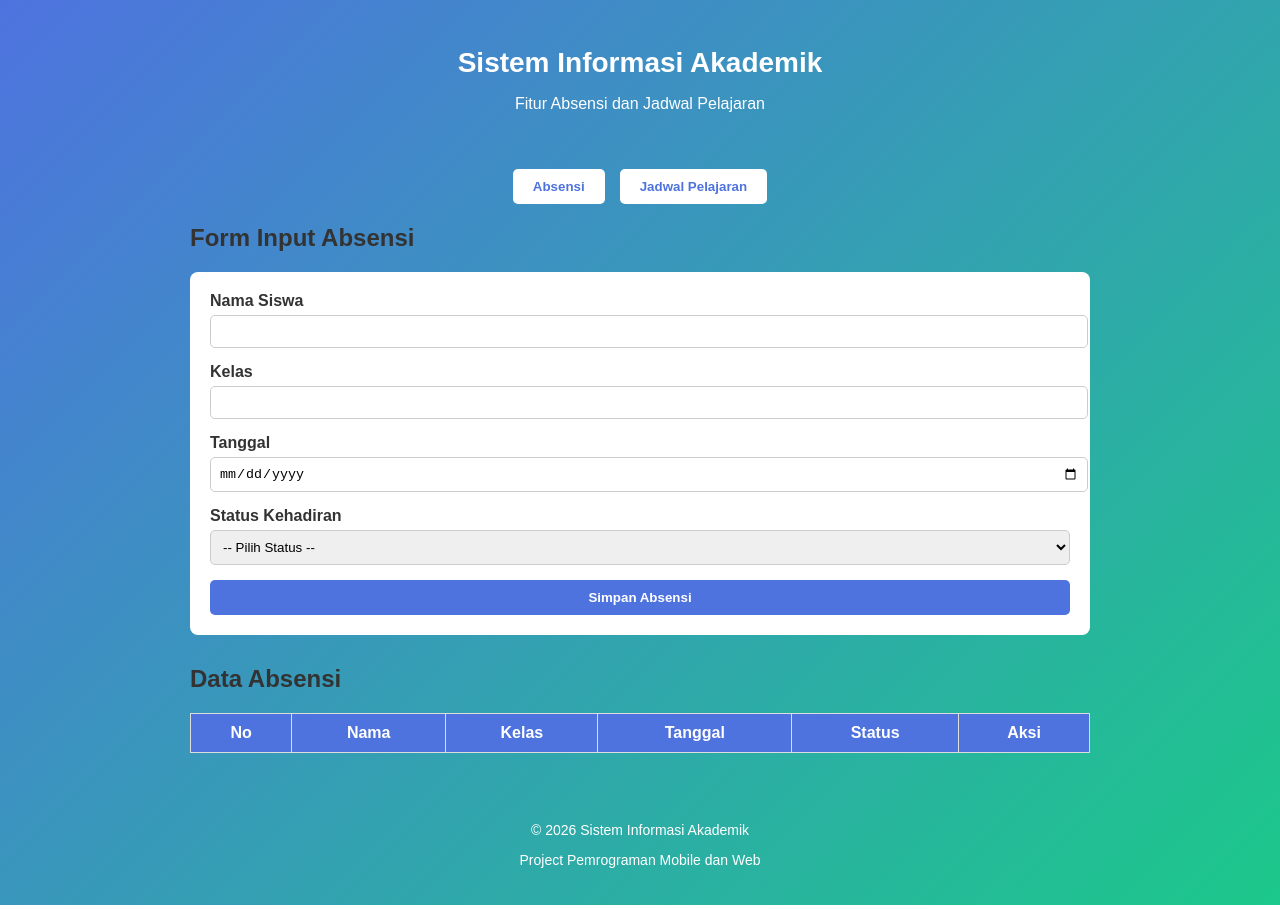
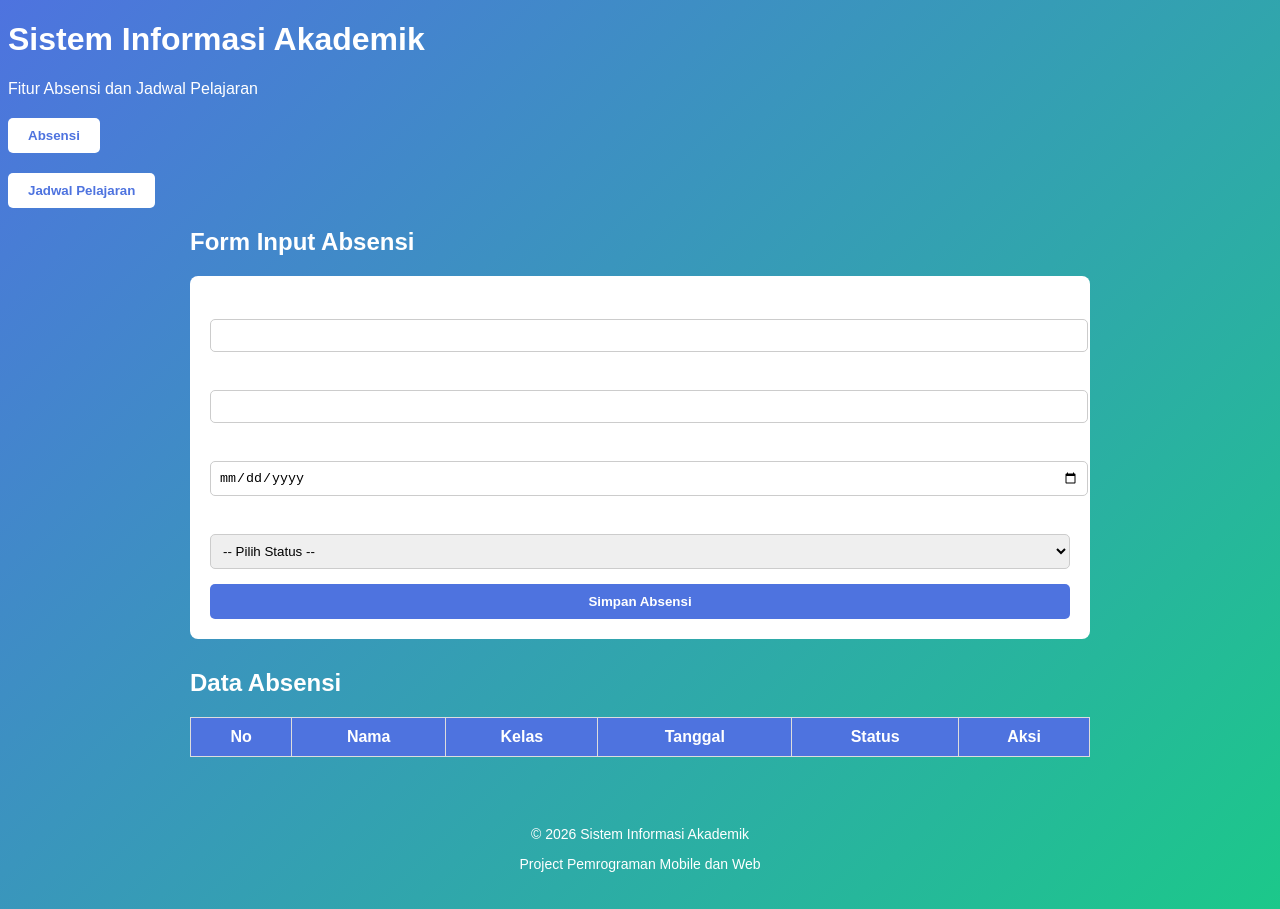
Before and after one commit to KelompokSatuPemweb/Rifki, a plain HTML site: page index.html in a window 1280 px wide. Drawn offline with Linux system fonts and the light colour scheme.

Commit message:
Ubah line ini

```diff
--- a/main.js
+++ b/main.js
@@ -115,3 +115,14 @@ document.addEventListener("DOMContentLoaded", function () {
     renderAbsensi();
     renderJadwal();
 });
+
+// Vanilla JS Local Storage Validation
+function safeSave(key, data) {
+  if (typeof data !== 'object' || data === null) return false;
+  const json = JSON.stringify(data);
+  if (json.length > 5000000) return false; // cek quota
+  try {
+    localStorage.setItem(key, json);
+    return true;
+  } catch (e) { return false; }
+}
--- a/style.css
+++ b/style.css
@@ -1,45 +1,43 @@
 :root {
-    margin: 0;
+    --color-primary: #4e73df;
+    --color-secondary: #1cc88a;
+    -webkit-margin-start: 0;
     padding: 0;
     box-sizing: border-box;
-    font-family: Arial, Helvetica, sans-serif;
+    --font-family: Arial, Helvetica, sans-serif;
+    --font-color: #ffffff;
 }
 
 body {
-    background: linear-gradient(135deg, #4e73df, #1cc88a);
+    font-family: var(--font-family);
+    background: linear-gradient(135deg, var(--color-primary), var(--color-secondary));
     min-height: 100vh;
-    color: #333;
+    color: var(--font-color);
 }
 
-.main-header {
+.main-header > h1 {
     text-align: center;
     padding: 20px;
-    color: white;
+    color: var(--font-color);
 }
 
-.main-header h1 {
-    font-size: 28px;
-    margin-bottom: 5px;
-}
-
-.main-nav {
+.main-nav > button{
     display: flex;
     justify-content: center;
+    padding: 10px 20px;
+    border: none;
+    background-color: var(--font-color);
+    color: var(--color-primary);
+    border-radius: 5px;
+    cursor: pointer;
+    font-weight: bold;
     gap: 15px;
     margin: 20px 0;
 }
-
-.main-nav button {
-    padding: 10px 20px;
-    border: none;
-    background-color: white;
-    color: #4e73df;
-    border-radius: 5px;
-    cursor: pointer;
-    font-weight: bold;
-    transition: 0.3s;
+.main-nav > button.active {
+    background-color: var(--color-primary);
+    color: var(--font-color);
 }
-
 .main-nav button:hover {
     background-color: #f8f9fc;
 }
@@ -56,7 +54,7 @@ body {
 }
 
 .card {
-    background-color: white;
+    background-color: var(--font-color);
     padding: 20px;
     border-radius: 8px;
     margin-bottom: 30px;
@@ -84,8 +82,8 @@ button[type="submit"] {
     width: 100%;
     padding: 10px;
     border: none;
-    background-color: #4e73df;
-    color: white;
+    background-color: var(--color-primary);
+    color: var(--font-color);
     border-radius: 5px;
     cursor: pointer;
     font-weight: bold;
@@ -103,12 +101,12 @@ button[type="submit"]:hover {
 table {
     width: 100%;
     border-collapse: collapse;
-    background-color: white;
+    background-color: var(--font-color);
 }
 
 thead {
-    background-color: #4e73df;
-    color: white;
+    background-color: var(--color-primary);
+    color: var(--font-color);
 }
 
 table th, table td {
@@ -124,6 +122,6 @@ table tbody tr:nth-child(even) {
 .main-footer {
     text-align: center;
     padding: 15px;
-    color: white;
+    color: var(--font-color);
     font-size: 14px;
 }
```
